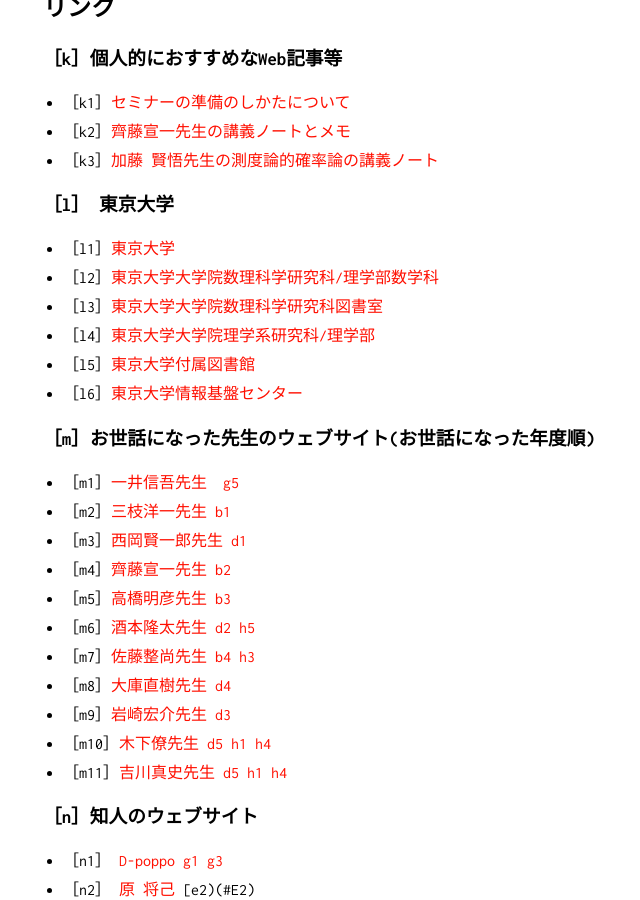
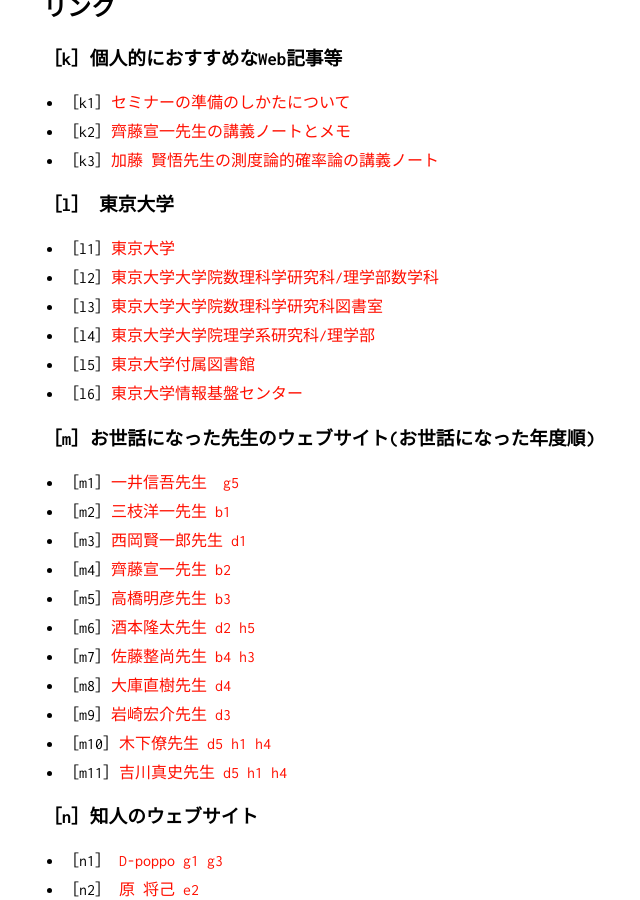
Before and after one commit to KatsuyaITO/KatsuyaITO.github.io, a Jekyll site: the page built from index.md, in a window 1280 px wide and 900 px high, scrolled down 3959 px. Shown: the whole window, without its empty margins (247-887 px from the left). Built offline with Jekyll 4.4.1, drawn with Linux system fonts in a browser that asks for light colours; our own code applies the rules of GitHub Pages for plain Markdown files.

```diff
--- a/index.md
+++ b/index.md
@@ -182,4 +182,4 @@ layout: top
 ### ［n］<a name="N"></a>知人のウェブサイト
 
 - ［n1］<a name="N1"></a> <a href="http://d-poppo.nazo.cc/" target="_blank">D-poppo</a> [g1](#G1) [g3](#G3)
-- ［n2］<a name="N2"></a> <a href="http://qnighy.github.io/" target="_blank">原 将己</a> [e2)(#E2)
+- ［n2］<a name="N2"></a> <a href="http://qnighy.github.io/" target="_blank">原 将己</a> [e2](#E2)
```
